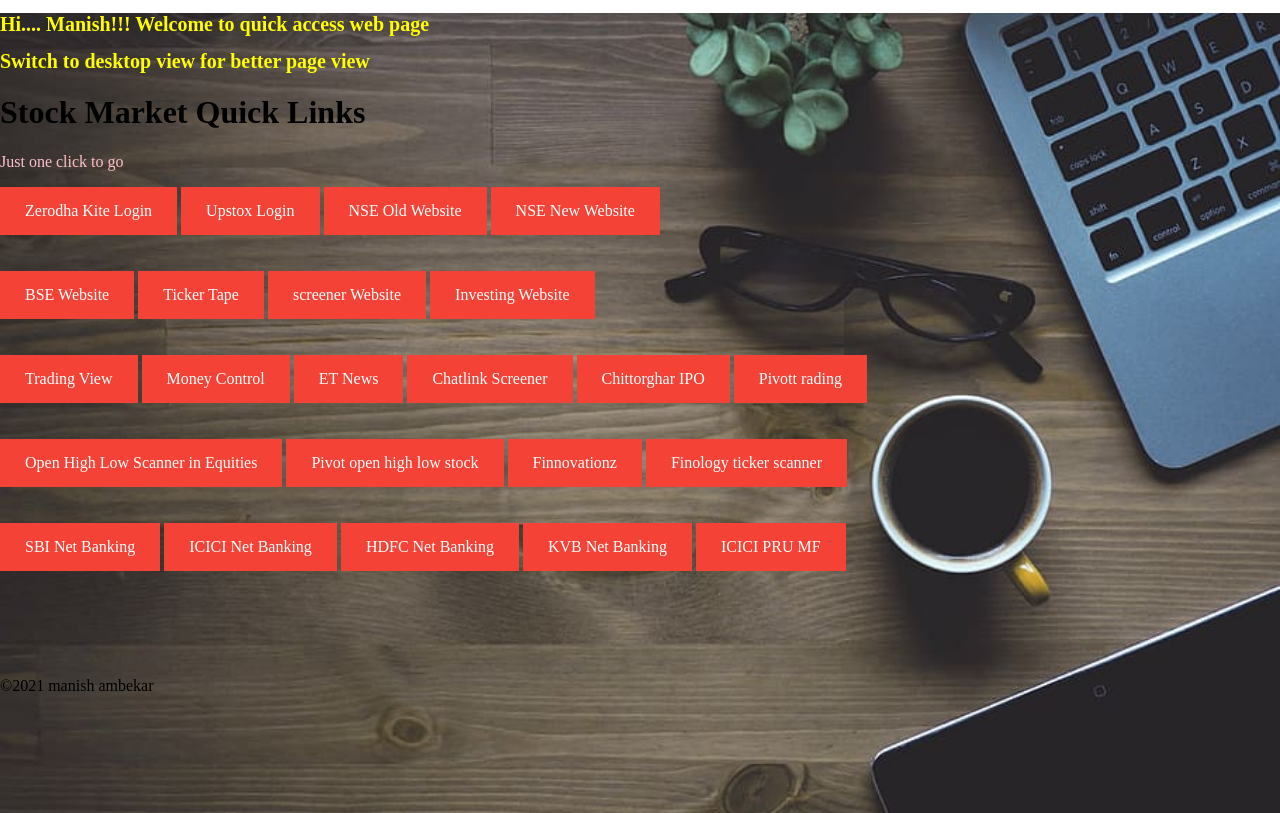
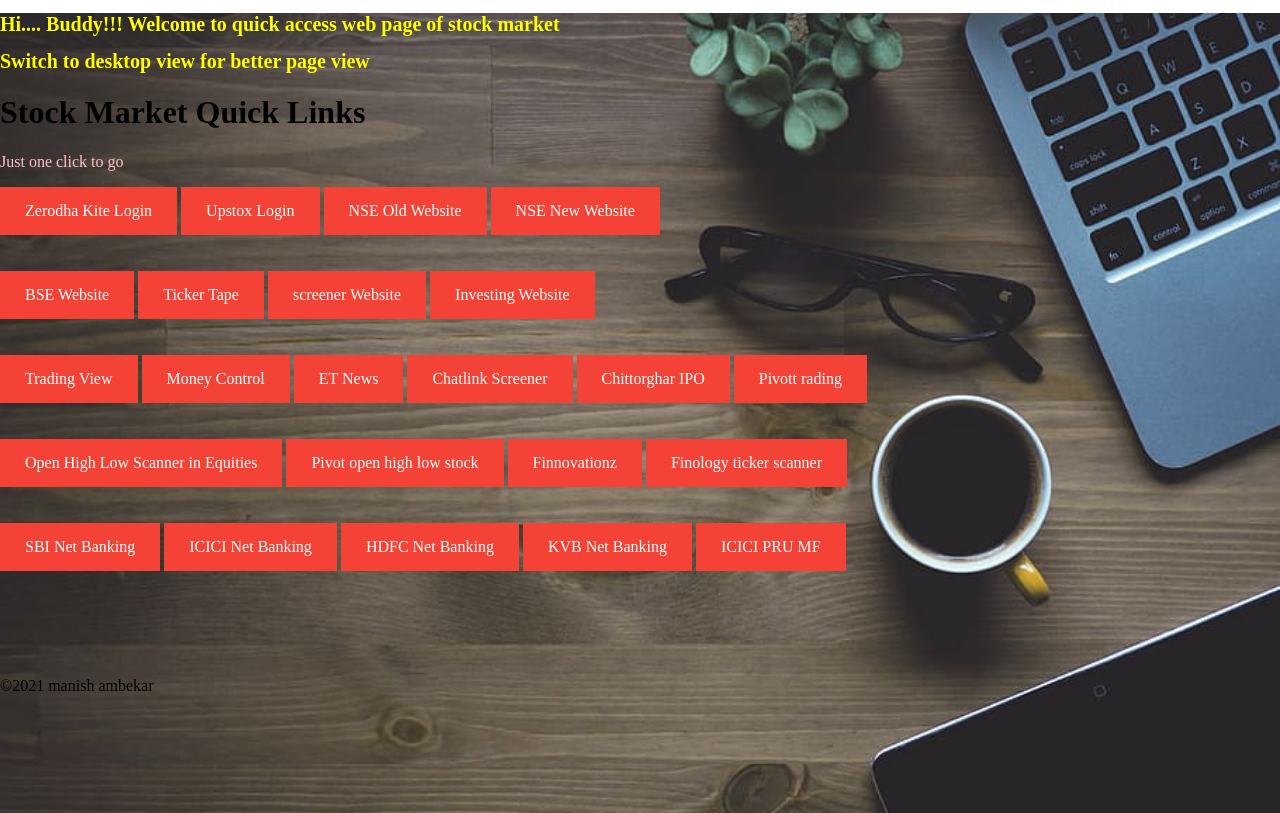
Before and after one commit to Manish9010/mywebsitefin, a plain HTML site: page index.html in a window 1280 px wide. Drawn offline with Linux system fonts and the light colour scheme.

Commit message:
Update index.html

```diff
--- a/index.html
+++ b/index.html
@@ -47,7 +47,7 @@ a:hover, a:active {
 
 </head>
 <body><div class="bg">
-  <h1 id="blink">Hi.... Manish!!!    Welcome to quick access web page </h1>
+  <h1 id="blink">Hi.... Buddy!!!    Welcome to quick access web page of stock market </h1>
   <h1 id="blink">Switch to desktop view for better page view</h1>
     <script type="text/javascript">
         var blink = document.getElementById('blink');
```
